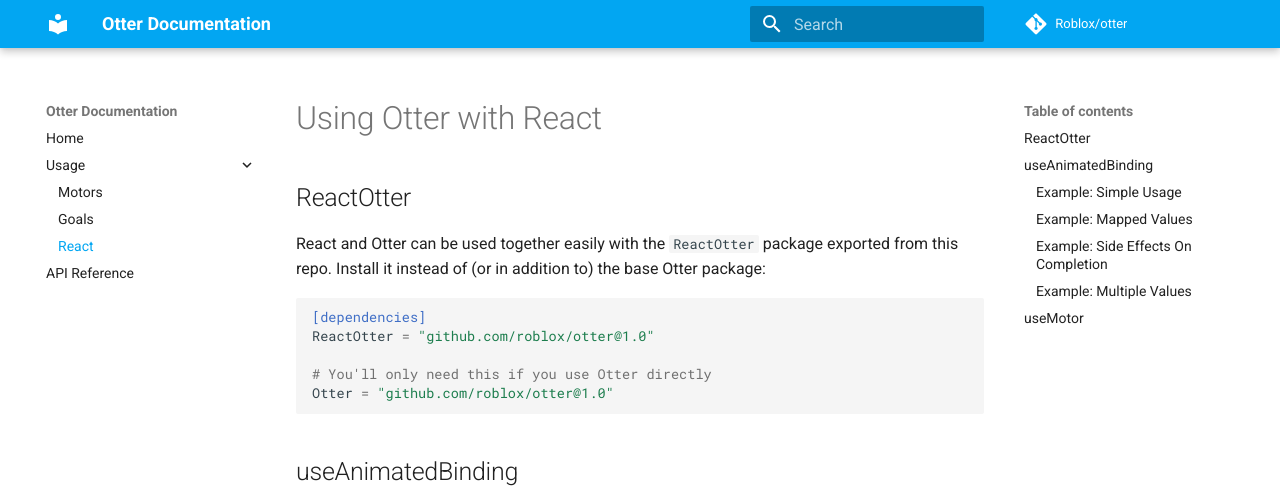
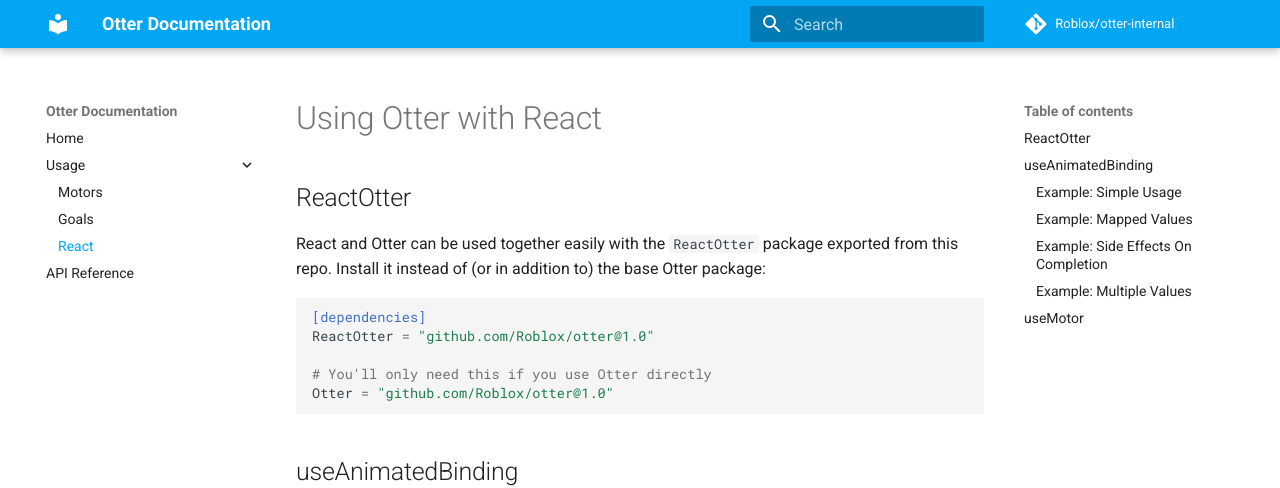
Before and after one commit to Roblox/otter, an MkDocs documentation site: the page built from docs/usage/react.md, in a window 1280 px wide and 900 px high. Shown: the top 488 px of the window. Built offline with MkDocs 1.6.1 and Material for MkDocs 9.7.7, drawn with Linux system fonts in a browser that asks for light colours; comment, search, counter and statistics services are not loaded.

Commit message:
Rename Repository References (#64)
* Rename repository

* Missed a few doc links

* Remove -internal from rotriever examples

````diff
--- a/docs/usage/react.md
+++ b/docs/usage/react.md
@@ -5,10 +5,10 @@
 React and Otter can be used together easily with the `ReactOtter` package exported from this repo. Install it instead of (or in addition to) the base Otter package:
 ```toml
 [dependencies]
-ReactOtter = "github.com/roblox/otter@1.0"
+ReactOtter = "github.com/Roblox/otter@1.0"
 
 # You'll only need this if you use Otter directly
-Otter = "github.com/roblox/otter@1.0"
+Otter = "github.com/Roblox/otter@1.0"
 ```
 
 ## useAnimatedBinding
--- a/mkdocs.yml
+++ b/mkdocs.yml
@@ -1,7 +1,7 @@
 site_name: Otter Documentation
-site_url: https://roblox.github.io/otter/
-repo_name: Roblox/otter
-repo_url: https://github.com/Roblox/otter
+site_url: https://roblox.github.io/otter-internal/
+repo_name: Roblox/otter-internal
+repo_url: https://github.com/Roblox/otter-internal
 
 theme:
   name: material
````
Also changed, not shown: CHANGELOG.md (+8 -8 lines), README.md (+6 -6 lines), modules/otter/README.md (+2 -2 lines).
